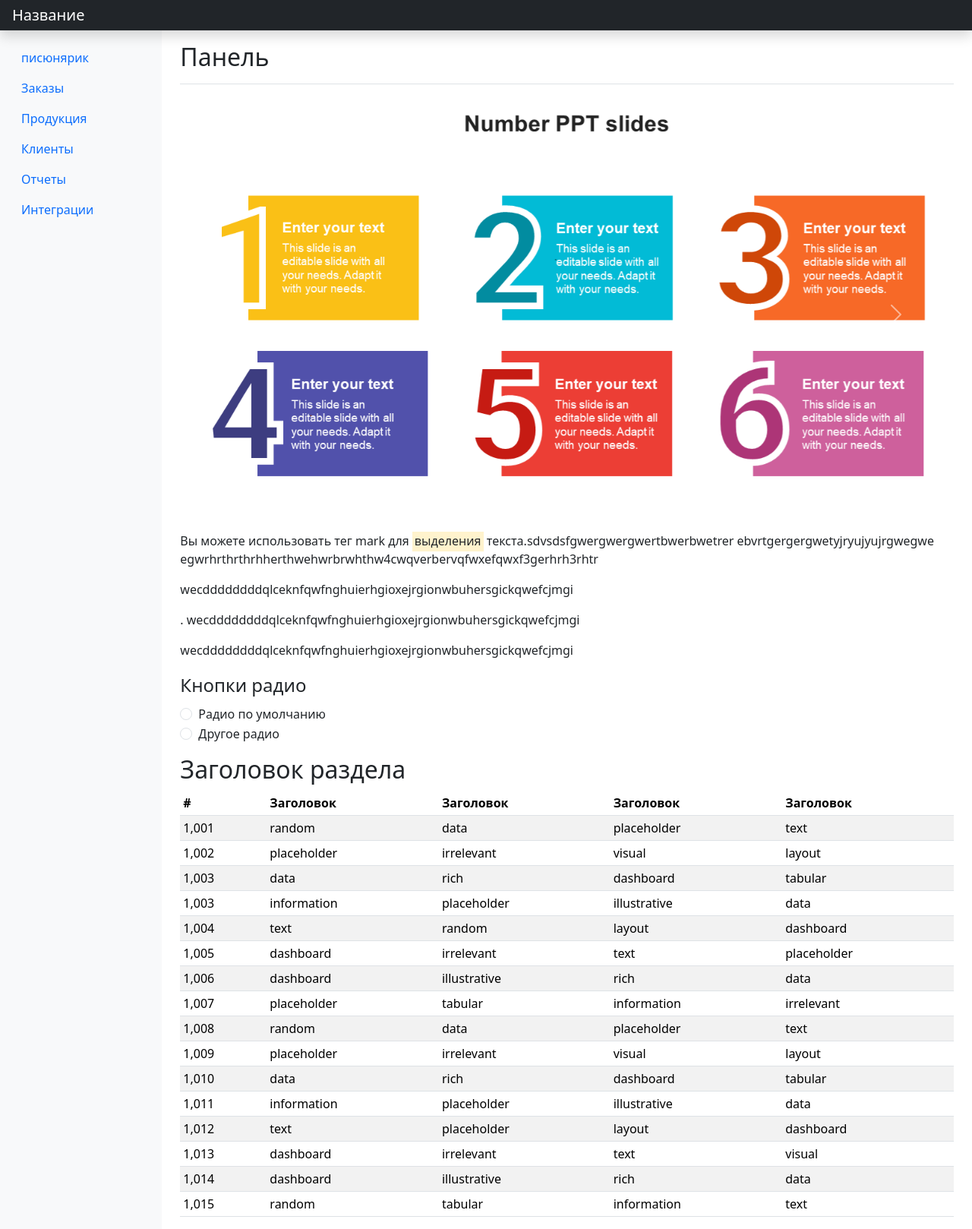
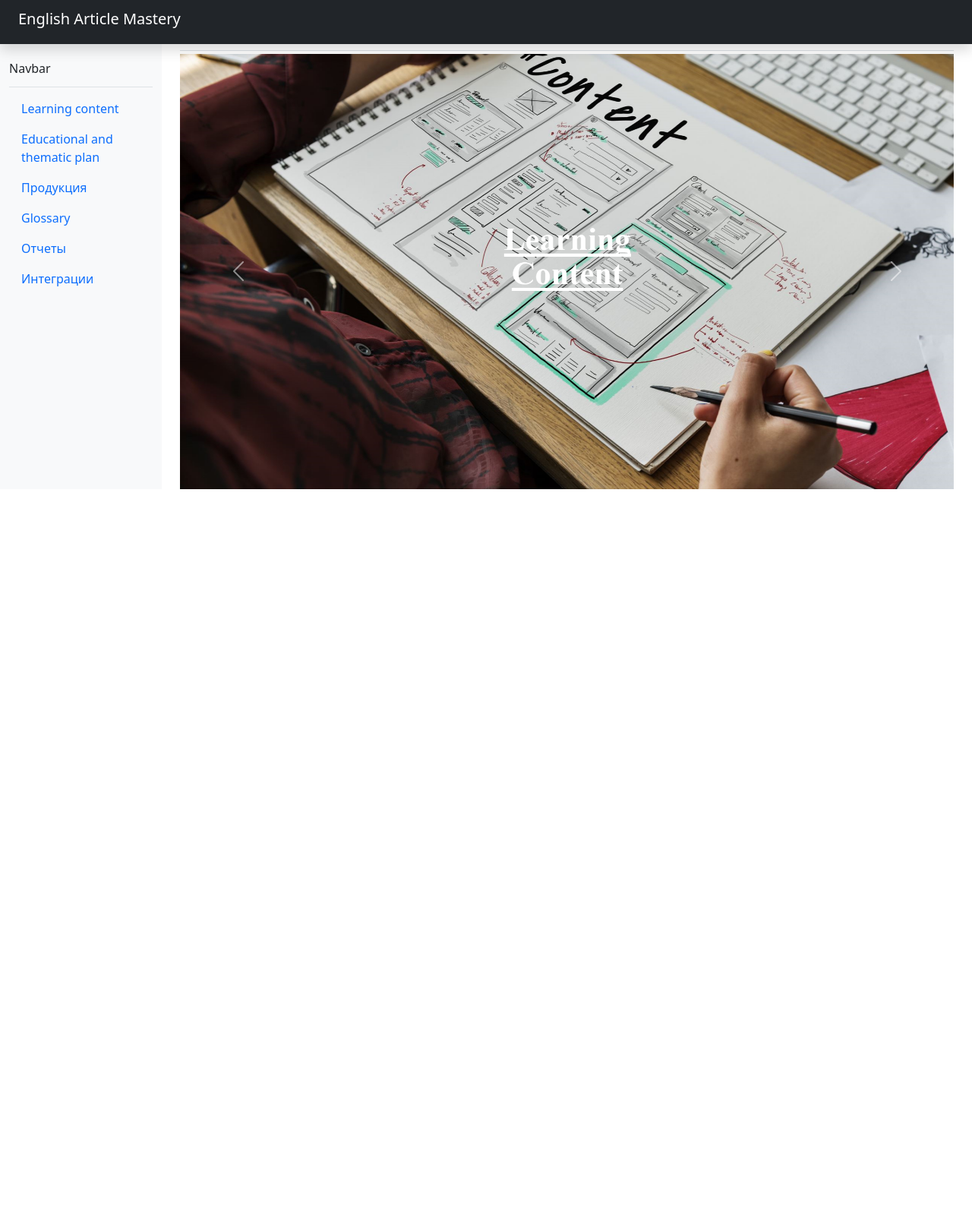
Before and after one commit to YudinDmitriy/english-course, a Django app: page / in a window 1280 px wide. Shown: the whole page at 76% size. After the commit the page ends 644 px from the top, so only its background shows below. Run offline with Django 4.2, Linux system fonts and the light colour scheme; some libraries are stand-ins or nearby versions.

Commit message:
learning_content, them_plan

```diff
--- a/main/templates/main/base2.html
+++ b/main/templates/main/base2.html
@@ -16,14 +16,6 @@
     <!-- Bootstrap core CSS -->
 <link href="{% static 'css/bootstrap.min.css' %}" rel="stylesheet" crossorigin="anonymous">
 
-    <!-- Favicons -->
-<link rel="apple-touch-icon" href="/docs/5.0/assets/img/favicons/apple-touch-icon.png" sizes="180x180">
-<link rel="icon" href="/docs/5.0/assets/img/favicons/favicon-32x32.png" sizes="32x32" type="image/png">
-<link rel="icon" href="/docs/5.0/assets/img/favicons/favicon-16x16.png" sizes="16x16" type="image/png">
-<link rel="manifest" href="/docs/5.0/assets/img/favicons/manifest.json">
-<link rel="mask-icon" href="/docs/5.0/assets/img/favicons/safari-pinned-tab.svg" color="#7952b3">
-<link rel="icon" href="/docs/5.0/assets/img/favicons/favicon.ico">
-<meta name="theme-color" content="#7952b3">
 
 
     <style>
@@ -48,8 +40,8 @@
   </head>
   <body>
 
-<header class="navbar navbar-dark sticky-top bg-dark flex-md-nowrap p-0 shadow">
-  <a class="navbar-brand col-md-3 col-lg-2 me-0 px-3" href="#">Название</a>
+<header class="navbar navbar-dark sticky-top bg-dark flex-md-nowrap p-2 shadow">
+  <a class="h1 navbar-brand col-md-3 col-lg-2 me-0 px-3" href="{% url 'main:start_list' %}">English Article Mastery</a>
   <button class="navbar-toggler position-absolute d-md-none collapsed" type="button" data-bs-toggle="collapse" data-bs-target="#sidebarMenu" aria-controls="sidebarMenu" aria-expanded="false" aria-label="Переключение навигации">
     <span class="navbar-toggler-icon"></span>
   </button>
@@ -67,15 +59,18 @@
       <div class="position-sticky pt-3">
         <ul class="nav flex-column">
           <li class="nav-item">
-            <a class="nav-link active" aria-current="page" href="#">
+              <div class="d-flex justify-content-between flex-wrap flex-md-nowrap align-items-center pt-1 pb-1 mb-2  border-bottom">
+                <div class="btn-toolbar mb-2 mb-md-2">Navbar</div>
+              </div>
+            <a class="nav-link active" aria-current="page" href="{% url 'main:start_list' %}">
               <span data-feather="home"></span>
-              писюнярик
+              Learning content
             </a>
           </li>
           <li class="nav-item">
-            <a class="nav-link" href="#">
+            <a class="nav-link" href="{% url 'main:tem_plan' %}">
               <span data-feather="file"></span>
-              Заказы
+              Educational and thematic plan
             </a>
           </li>
           <li class="nav-item">
@@ -85,9 +80,9 @@
             </a>
           </li>
           <li class="nav-item">
-            <a class="nav-link" href="#">
+            <a class="nav-link" href="{% url 'main:glossary' %}">
               <span data-feather="users"></span>
-              Клиенты
+              Glossary
             </a>
           </li>
           <li class="nav-item">
@@ -105,191 +100,17 @@
         </ul>
       </div>
     </nav>
-
-    <main class="col-md-9 ms-sm-auto col-lg-10 px-md-4">
-      <div class="d-flex justify-content-between flex-wrap flex-md-nowrap align-items-center pt-3 pb-2 mb-3 border-bottom">
-        <h1 class="h2">Панель</h1>
+<main class="col-md-9 ms-sm-auto col-lg-10 px-md-4">
+      <div class="d-flex justify-content-between flex-wrap flex-md-nowrap align-items-center pt-1 pb-1 mb-1 border-bottom">
         <div class="btn-toolbar mb-2 mb-md-0">
-
         </div>
       </div>
+{% block content %}
+{% endblock %}
 
-      <div id="carouselExampleControls" class="carousel slide" data-bs-ride="carousel">
-  <div class="carousel-inner">
-    <div class="carousel-item active">
-      <img src="static/slide-1.png" class="d-block w-100" alt="">
-    </div>
-    <div class="carousel-item">
-      <img src="static/slide-2.png" class="d-block w-100" alt="...">
-    </div>
-    <div class="carousel-item">
-      <img src="static/slide-3.png" class="d-block w-100" alt="...">
-    </div>
-  </div>
-  <button class="carousel-control-prev" type="button" data-bs-target="#carouselExampleControls" data-bs-slide="prev">
-    <span class="carousel-control-prev-icon" aria-hidden="true"></span>
-    <span class="visually-hidden">Предыдущий</span>
-  </button>
-  <button class="carousel-control-next" type="button" data-bs-target="#carouselExampleControls" data-bs-slide="next">
-    <span class="carousel-control-next-icon" aria-hidden="true"></span>
-    <span class="visually-hidden">Следующий</span>
-  </button>
-</div>
-        <div class="bd-example">
-        <p>Вы можете использовать тег mark для <mark>выделения</mark> текста.sdvsdsfgwergwergwertbwerbwetrer
-        ebvrtgergergwetyjryujyujrgwegwe
-        egwrhrthrthrhherthwehwrbrwhthw4cwqverbervqfwxefqwxf3gerhrh3rhtr</p>
-        <p>wecddddddddqlceknfqwfnghuierhgioxejrgionwbuhersgickqwefcjmgi</p>
-        <p>.        wecddddddddqlceknfqwfnghuierhgioxejrgionwbuhersgickqwefcjmgi</p>
-        <p>wecddddddddqlceknfqwfnghuierhgioxejrgionwbuhersgickqwefcjmgi</p>
-        </div>
-
-        <legend>Кнопки радио</legend>
-
-            <div class="form-check">
-              <input type="radio" name="radios" class="form-check-input" id="exampleRadio1">
-              <label class="form-check-label" for="exampleRadio1">Радио по умолчанию</label>
-            </div>
-            <div class="mb-3 form-check">
-              <input type="radio" name="radios" class="form-check-input" id="exampleRadio2">
-              <label class="form-check-label" for="exampleRadio2">Другое радио</label>
-            </div>
-
-
-
-
-      <h2>Заголовок раздела</h2>
-      <div class="table-responsive">
-        <table class="table table-striped table-sm">
-          <thead>
-            <tr>
-              <th scope="col">#</th>
-              <th scope="col">Заголовок</th>
-              <th scope="col">Заголовок</th>
-              <th scope="col">Заголовок</th>
-              <th scope="col">Заголовок</th>
-            </tr>
-          </thead>
-          <tbody>
-            <tr>
-              <td>1,001</td>
-              <td>random</td>
-              <td>data</td>
-              <td>placeholder</td>
-              <td>text</td>
-            </tr>
-            <tr>
-              <td>1,002</td>
-              <td>placeholder</td>
-              <td>irrelevant</td>
-              <td>visual</td>
-              <td>layout</td>
-            </tr>
-            <tr>
-              <td>1,003</td>
-              <td>data</td>
-              <td>rich</td>
-              <td>dashboard</td>
-              <td>tabular</td>
-            </tr>
-            <tr>
-              <td>1,003</td>
-              <td>information</td>
-              <td>placeholder</td>
-              <td>illustrative</td>
-              <td>data</td>
-            </tr>
-            <tr>
-              <td>1,004</td>
-              <td>text</td>
-              <td>random</td>
-              <td>layout</td>
-              <td>dashboard</td>
-            </tr>
-            <tr>
-              <td>1,005</td>
-              <td>dashboard</td>
-              <td>irrelevant</td>
-              <td>text</td>
-              <td>placeholder</td>
-            </tr>
-            <tr>
-              <td>1,006</td>
-              <td>dashboard</td>
-              <td>illustrative</td>
-              <td>rich</td>
-              <td>data</td>
-            </tr>
-            <tr>
-              <td>1,007</td>
-              <td>placeholder</td>
-              <td>tabular</td>
-              <td>information</td>
-              <td>irrelevant</td>
-            </tr>
-            <tr>
-              <td>1,008</td>
-              <td>random</td>
-              <td>data</td>
-              <td>placeholder</td>
-              <td>text</td>
-            </tr>
-            <tr>
-              <td>1,009</td>
-              <td>placeholder</td>
-              <td>irrelevant</td>
-              <td>visual</td>
-              <td>layout</td>
-            </tr>
-            <tr>
-              <td>1,010</td>
-              <td>data</td>
-              <td>rich</td>
-              <td>dashboard</td>
-              <td>tabular</td>
-            </tr>
-            <tr>
-              <td>1,011</td>
-              <td>information</td>
-              <td>placeholder</td>
-              <td>illustrative</td>
-              <td>data</td>
-            </tr>
-            <tr>
-              <td>1,012</td>
-              <td>text</td>
-              <td>placeholder</td>
-              <td>layout</td>
-              <td>dashboard</td>
-            </tr>
-            <tr>
-              <td>1,013</td>
-              <td>dashboard</td>
-              <td>irrelevant</td>
-              <td>text</td>
-              <td>visual</td>
-            </tr>
-            <tr>
-              <td>1,014</td>
-              <td>dashboard</td>
-              <td>illustrative</td>
-              <td>rich</td>
-              <td>data</td>
-            </tr>
-            <tr>
-              <td>1,015</td>
-              <td>random</td>
-              <td>tabular</td>
-              <td>information</td>
-              <td>text</td>
-            </tr>
-          </tbody>
-        </table>
-      </div>
-    </main>
+     </main>
   </div>
 </div>
-
 
     <script src="{% static 'js/bootstrap.bundle.min.js' %}" crossorigin="anonymous"></script>
 
--- /dev/null
+++ b/main/templates/main/glossary.html
@@ -0,0 +1,3 @@
+{% extends 'main/base2.html' %}
+{% block content %}
+{% endblock %}
--- /dev/null
+++ b/main/templates/main/learning_content.html
@@ -0,0 +1,37 @@
+{% extends 'main/base2.html' %}
+{% block content %}
+
+      <div id="carouselExampleControls" class="carousel slide" data-bs-ride="carousel">
+  <div class="carousel-inner">
+    <div class="carousel-item active">
+      <img src="static/1 slide.png" class="d-block w-100" alt="">
+    </div>
+    <div class="carousel-item">
+      <img src="static/2 slide.png" class="d-block w-100" alt="...">
+    </div>
+    <div class="carousel-item">
+      <img src="static/3 slide.png" class="d-block w-100" alt="...">
+    </div>
+      <div class="carousel-item">
+      <img src="static/4 slide.png" class="d-block w-100" alt="...">
+    </div>
+      <div class="carousel-item">
+      <img src="static/5 slide.png" class="d-block w-100" alt="...">
+    </div>
+      <div class="carousel-item">
+      <img src="static/6 slide.png" class="d-block w-100" alt="...">
+    </div>
+      <div class="carousel-item">
+      <img src="static/7 slide.png" class="d-block w-100" alt="...">
+    </div>
+  </div>
+  <button class="carousel-control-prev" type="button" data-bs-target="#carouselExampleControls" data-bs-slide="prev">
+    <span class="carousel-control-prev-icon" aria-hidden="true"></span>
+    <span class="visually-hidden">Предыдущий</span>
+  </button>
+  <button class="carousel-control-next" type="button" data-bs-target="#carouselExampleControls" data-bs-slide="next">
+    <span class="carousel-control-next-icon" aria-hidden="true"></span>
+    <span class="visually-hidden">Следующий</span>
+  </button>
+</div>
+{% endblock %}
--- a/main/urls.py
+++ b/main/urls.py
@@ -1,11 +1,13 @@
 from django.urls import path
 
-from main.views import index
+from main.views import learning_content, educational_and_thematic_plan, glossary
 
 app_name = 'main'
 
 
 urlpatterns = [
-    path('', index),
+    path('', learning_content, name='start_list'),
+    path('/thematic_plan', educational_and_thematic_plan, name='tem_plan'),
+    path('/glossary', glossary, name='glossary'),
 
 ]
--- a/main/views.py
+++ b/main/views.py
@@ -3,5 +3,12 @@ from django.shortcuts import render
 # Create your views here.
 
 
-def index(request):
-    return render(request, 'main/base2.html')
+def learning_content(request):
+    return render(request, 'main/learning_content.html')
+
+
+def educational_and_thematic_plan(request):
+    return render(request, 'main/education_and_thematic_plan.html')
+
+def glossary(request):
+    return  render(request,'main/glossary.html')
```
Also changed, not shown: main/templates/main/education_and_thematic_plan.html (added, +114 -0 lines), static/1 slide.png (added), static/1 slide1.png (added), static/1_slide.png (added), static/2 slide.png (added), 5 other files.
